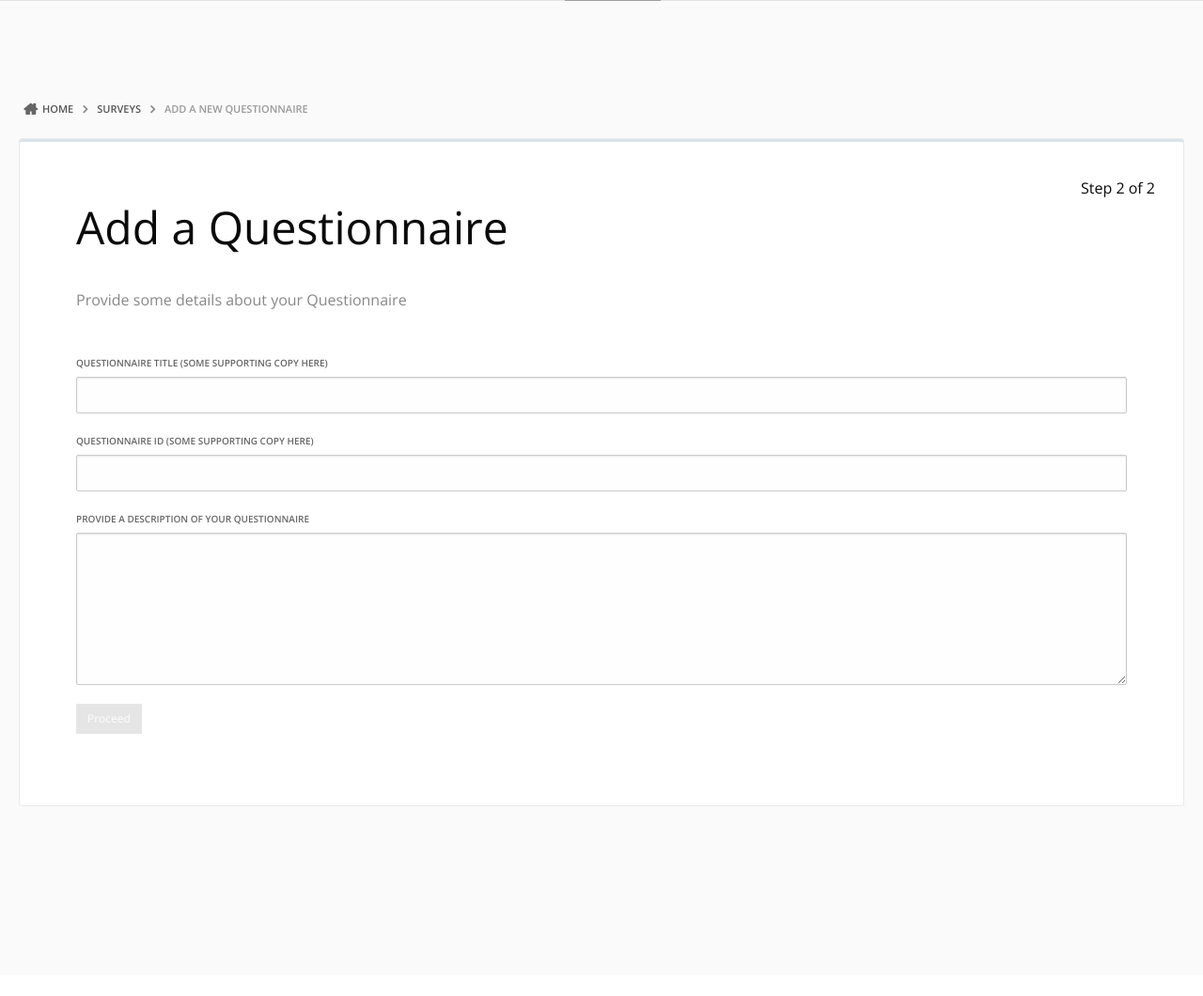
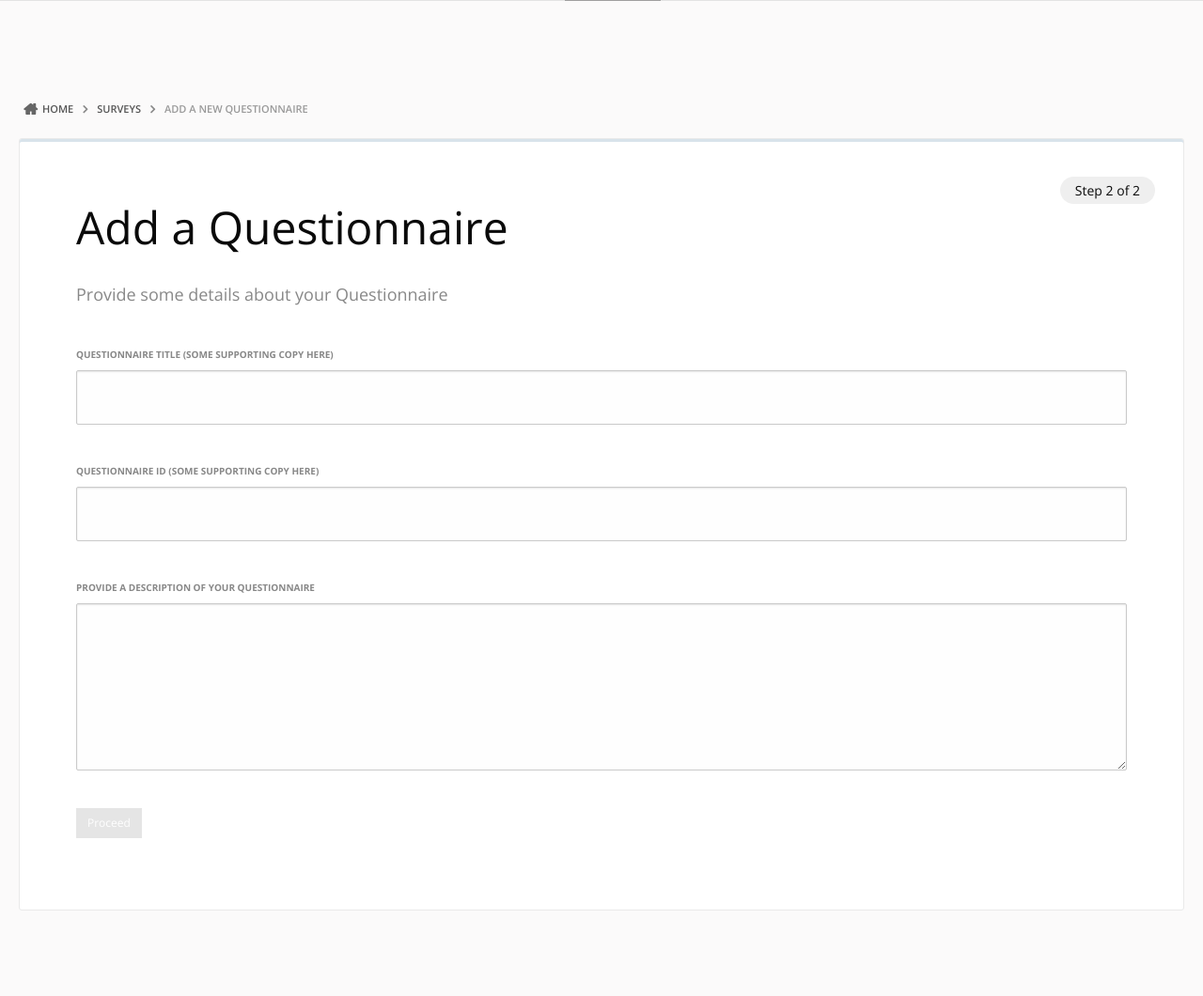
Before and after one commit to ONSdigital/alpha-eq-author, a Django app: page /add/ in a window 1280 px wide. Shown: the part 74-1134 px from the top of the page at 94% size. Before the commit the page ends 932 px from the top, so only its background shows below. Run offline with Django 3.2, Linux system fonts and the light colour scheme; some libraries are stand-ins or nearby versions.

Commit message:
form visual updates

```diff
--- a/sass/app.scss
+++ b/sass/app.scss
@@ -298,7 +298,9 @@ fieldset {
 input[type=text], input[type=password], select, textarea {
   border-radius: 2px;
   display: block;
-  margin-top: 6px;
+  margin-top: 8px;
+  height: auto;
+  padding: 1rem;
   transition: background .4s ease;
 }
 
@@ -328,10 +330,10 @@ select {
 label {
   font-size: 10px;
   text-transform: uppercase;
-  font-weight: 600;
-  color:#666;
+  font-weight: 700;
+  color: #888;
   display: block;
-  margin:20px 0;
+  margin: 20px 0 40px 0;
 }
 
 /* error */
@@ -426,12 +428,13 @@ label {
 
 .application h1 {
   font-weight: 200;
-  margin:0 0 2rem 0;
+  margin:0 0 1.5rem 0;
 }
 
 .application p {
-  margin-bottom: 1.5rem;
+  margin-bottom: 1.25rem;
   color:$appbodytxt;
+  font-size: 18px;
 }
 
 ul.breadcrumb {
@@ -495,6 +498,10 @@ ul.breadcrumb li a {
 
 aside.step {
   position: absolute;
-  right:30px;
-  top:40px;
+  right: 30px;
+  top: 40px;
+  background: #efefef;
+  padding: 4px 16px;
+  border-radius: 20px;
+  font-size: 14px;
 }
```
Also changed, not shown: author/static/css/app.css.
